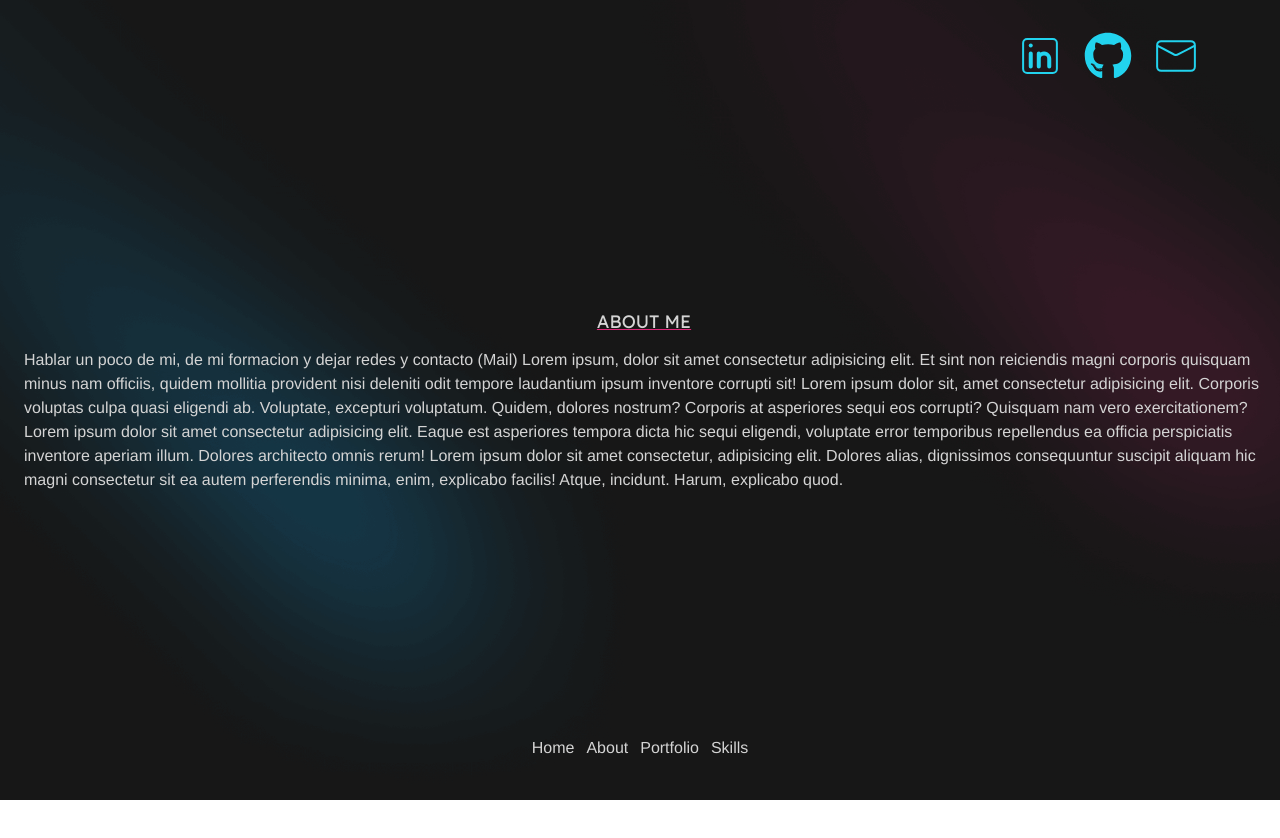
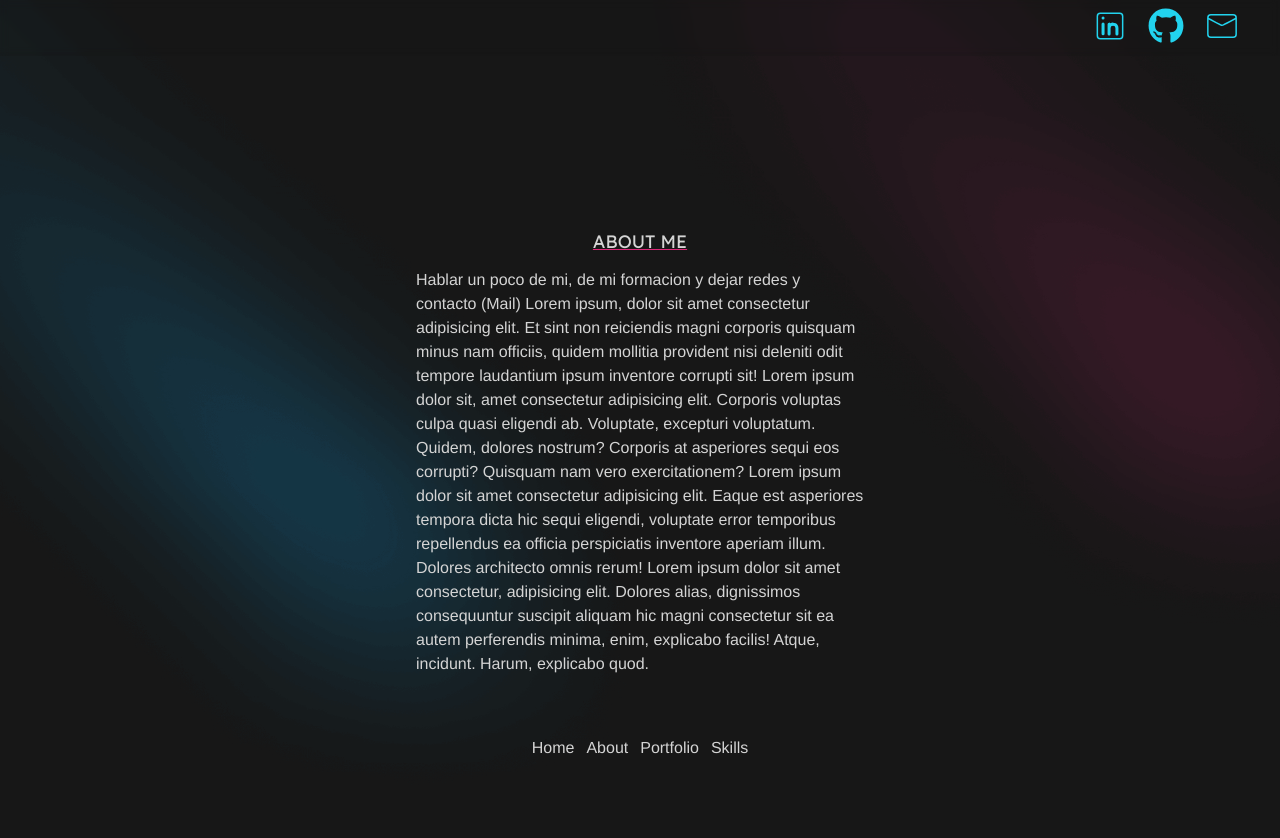
Before and after one commit to CarolinaPallaro/Web2024, a React (Vite) app in the folder Portfolio2024/: page /about in a window 1280 px wide. Shown: the top 838 px of the page. Before the commit the page ends 800 px from the top, so only its background shows below. Built offline with nearby package versions, Linux system fonts and the light colour scheme.

Commit message:
change navbar style, and background sections behavior

```diff
--- a/Portfolio2024/src/(routes)/About.jsx
+++ b/Portfolio2024/src/(routes)/About.jsx
@@ -1,29 +1,27 @@
 import React from "react";
+import backgroundSections from "../constants/constants";
+
 const About = () => {
   return (
-    <section className="flex text-primaryFont py-20 space-x-2 px-4 tablet:items-center">
-      <img
-        className="inset-0 absolute w-full h-full object-cover z-0"
-        src="./public/imgs/about-dark.png"
-        alt="about-dark"
-      />
+    <article
+      className={`${backgroundSections.about} flex text-primaryFont space-x-2 px-4 tablet:items-center max-w-[800px]`}
+    >
       <header className=" text-center space-y-3 z-10 flex-col movil:py-3 max-h-50 justify-center tablet:h-30 tablet:m-40 ">
         <h1 className=" font-lexend text-lg underline decoration-details">ABOUT ME</h1>
         <p className="text-left">
           Hablar un poco de mi, de mi formacion y dejar redes y contacto (Mail) Lorem ipsum, dolor sit amet consectetur
-          adipisicing elit.
-          Et sint non reiciendis magni corporis quisquam minus nam officiis, quidem mollitia provident nisi deleniti
-          odit tempore laudantium ipsum inventore corrupti sit! Lorem ipsum dolor sit, amet consectetur adipisicing
-          elit. Corporis voluptas culpa quasi eligendi ab. Voluptate, excepturi voluptatum. Quidem, dolores
+          adipisicing elit. Et sint non reiciendis magni corporis quisquam minus nam officiis, quidem mollitia provident
+          nisi deleniti odit tempore laudantium ipsum inventore corrupti sit! Lorem ipsum dolor sit, amet consectetur
+          adipisicing elit. Corporis voluptas culpa quasi eligendi ab. Voluptate, excepturi voluptatum. Quidem, dolores
           nostrum? Corporis at asperiores sequi eos corrupti? Quisquam nam vero exercitationem? Lorem ipsum dolor sit
           amet consectetur adipisicing elit. Eaque est asperiores tempora dicta hic sequi eligendi, voluptate error
-          temporibus repellendus ea officia perspiciatis inventore aperiam illum. Dolores architecto omnis rerum!
-          Lorem ipsum dolor sit amet consectetur, adipisicing elit. Dolores alias, dignissimos consequuntur suscipit
-          aliquam hic magni consectetur sit ea autem perferendis minima, enim, explicabo facilis! Atque, incidunt.
-          Harum, explicabo quod.
+          temporibus repellendus ea officia perspiciatis inventore aperiam illum. Dolores architecto omnis rerum! Lorem
+          ipsum dolor sit amet consectetur, adipisicing elit. Dolores alias, dignissimos consequuntur suscipit aliquam
+          hic magni consectetur sit ea autem perferendis minima, enim, explicabo facilis! Atque, incidunt. Harum,
+          explicabo quod.
         </p>
       </header>
-    </section>
+    </article>
   );
 };
 
--- a/Portfolio2024/src/(routes)/App.jsx
+++ b/Portfolio2024/src/(routes)/App.jsx
@@ -1,31 +1,22 @@
-
-import React from 'react'
-import {  NavBar, } from '../components/index';
-import { SocialNav } from '../components/index';
-import { Outlet } from 'react-router-dom';
+import React from "react";
+import { NavBar } from "../components/index";
+import { SocialNav } from "../components/index";
+import { Outlet } from "react-router-dom";
 
 // import { BodyPage } from '../components/index';
 
-
 function App() {
-
   return (
     <>
+      <div className="App flex min-h-[100vh] h-full bg-no-repeat justify-center bg-neutral-900 ">
+        <SocialNav />
+        <section className="pt-14">
+          <Outlet />
+        </section>
 
-    <div className='App flex min-h-[100vh] h-full bg-no-repeat justify-center bg-neutral-900 '>
-
-    <SocialNav/>
-
-    <Outlet />
-
-    <NavBar />
-    </div>
-
-
-
+        <NavBar />
+      </div>
     </>
-
-
   );
 }
 
--- a/Portfolio2024/src/(routes)/Home.jsx
+++ b/Portfolio2024/src/(routes)/Home.jsx
@@ -1,14 +1,17 @@
 import React from "react";
 import { DownloadB, CoverParticles } from "../components/index";
-import imageStyle from './routesStyles/Routes.module.css'
+import imageStyle from "./routesStyles/Routes.module.css";
 
 const Home = () => {
   return (
-    <div className="flex justify-center items-center z-0 container min-h-[100vh] h-full bg-no-repeat">
+    <div className="flex justify-center items-start z-0 container h-full bg-no-repeat">
       <CoverParticles />
+      <section className="flex z-50 flex-col ">
+        <article className="movil:w-full flex justify-center">
+          <img className={`${imageStyle.photo} grayscale filter `} src="/public/imgs/miFoto.png" alt="MyPhoto" />
+        </article>
 
-      <section className="flex z-50 flex-col-reverse ">
-        <header className=" tablet:text-left p-4 ">
+        <article className=" tablet:text-left p-4 ">
           <h1 className="text-primary text-3xl font-lexend font-bold ">
             {" "}
             <span className="text-primaryFont ">Hi im Caro, </span>
@@ -24,14 +27,10 @@ const Home = () => {
           <br />
 
           <DownloadB />
-        </header>
-
-        <article className="movil:w-full flex justify-center">
-          <img className={`${imageStyle.photo} grayscale filter `} src="/public/imgs/miFoto.png" alt="MyPhoto" />
         </article>
       </section>
     </div>
   );
 };
 
-export {Home};
+export { Home };
--- a/Portfolio2024/src/(routes)/Portfolio.jsx
+++ b/Portfolio2024/src/(routes)/Portfolio.jsx
@@ -1,15 +1,11 @@
 import React from "react";
-import {ProjectCard} from "../components/index"
-import { projects} from "../components/cards/projectsFront";
+import { ProjectCard } from "../components/index";
+import { projects } from "../components/cards/projectsFront";
+import backgroundSections from "../constants/constants";
 
 const Portfolio = () => {
   return (
-    <section className="flex flex-col text-primaryFont py-10 px-2">
-      <img
-        className="absolute inset-0  w-full h-full object-cover z-0"
-        src="./public/imgs/portfolio-dark.png"
-        alt="portfolio-dark"
-      />
+    <article className={`${backgroundSections.portfolio} flex flex-col text-primaryFont px-2`}>
       <header className="portfolio py-14 space-y-3 text-primaryFont flex flex-col items-center ">
         <h2 className="font-lexend text-lg underline decoration-primary">PORTFOLIO</h2>
         <p className="p-4 text-primaryFont text-left tablet:text-lg ">
@@ -31,7 +27,7 @@ const Portfolio = () => {
           ))}
         </section>
       </main>
-    </section>
+    </article>
   );
 };
 
--- a/Portfolio2024/src/(routes)/_Skills.jsx
+++ b/Portfolio2024/src/(routes)/_Skills.jsx
@@ -1,16 +1,11 @@
-
 import React from "react";
 import { SkillsCards } from "../components/cards/SkillsCards";
 import { skillstItems } from "../components/cards/skillsData";
+import backgroundSections from "../constants/constants";
 
 const _Skills = () => {
   return (
-    <section className="flex flex-col text-primaryFont py-10 px-2">
-      <img
-        className="absolute inset-0  w-full h-full object-cover z-0"
-        src="./public/imgs/skills-dark.png"
-        alt="skills-dark"
-      />
+    <section className={`${backgroundSections.skills} flex flex-col text-primaryFont py-10 px-2`}>
       <header className="py-14 space-y-3 text-primaryFont flex flex-col items-center ">
         <h2 className="font-lexend text-lg underline decoration-details">SKILLS</h2>
         <p className="text-left p-4 desktop:px-10 desktop:py-10  ">
@@ -28,4 +23,4 @@ const _Skills = () => {
   );
 };
 
-export {_Skills}
+export { _Skills };
--- a/Portfolio2024/src/components/cards/ProjectCard.jsx
+++ b/Portfolio2024/src/components/cards/ProjectCard.jsx
@@ -1,13 +1,12 @@
 import React from "react";
-
 
 const ProjectCard = ({ images, title, description, deploy, repo }) => {
   return (
     <article
       className="m-3 p-3 flex flex-col rounded-xl border-collapse overflow-hidden max-w-sm mx-auto
-     shadow-md space-y-4 bg-neutral-900"
+     shadow-md space-y-4 bg-neutral-900 [&>img]:hover:blur-0"
     >
-      <img className="blur-sm hover:blur-0 duration-500 w-full h-48 object-cover" src={images} alt="projectImg" />
+      <img className="blur-sm duration-500 w-full h-48 object-cover" src={images} alt="projectImg" />
       <h2 className="text-lg mb-2 font-lexend text-left text-primaryFont ">{title}</h2>
       <p className="text-ls text-left text-gray-400">{description}</p>
 
@@ -23,4 +22,4 @@ const ProjectCard = ({ images, title, description, deploy, repo }) => {
   );
 };
 
-export {ProjectCard};
+export { ProjectCard };
--- a/Portfolio2024/src/components/nav/SocialNav.jsx
+++ b/Portfolio2024/src/components/nav/SocialNav.jsx
@@ -1,19 +1,23 @@
-import React from 'react';
-import {socialMedia} from './dataNavTop'
+import React from "react";
+import { socialMedia } from "./dataNavTop";
 // import { motion } from "framer-motion"
 
+const tablet = "tablet:justify-end tablet:pr-10";
+const desktop = "desktop:pr-20 desktop:py-5";
 
 const SocialNav = () => {
   return (
-    <section className="fixed py-2 px-10 top-6 flex justify-center tablet:right-10   z-50 ">
-      <ul className=" text-primary flex w-full space-x-5">
+    <section
+      className={`${desktop} ${tablet} fixed py-2 top-0 flex justify-center z-50 w-screen bg-neutral-900/10 backdrop-blur-sm border-b-4 border-neutral-900/15`}
+    >
+      <ul className=" text-primary flex space-x-5">
         {socialMedia.map((item, index) => (
           <li
             className="  text-4xl cursor-pointer movil:text-grow hover:text-secondary transition-colors duration-500 "
             key={index}
           >
             <a href={item.link} target="_blank" rel="noopener noreferrer">
-              <item.icon className="text-4xl tablet:text-5xl" />
+              <item.icon className="text-4xl " />
             </a>
           </li>
         ))}
--- /dev/null
+++ b/Portfolio2024/src/constants/constants.js
@@ -0,0 +1,9 @@
+const bg = 'before:absolute before:w-full before:h-full before:left-0 before:top-0 before:bg-cover before:bg-no-repeat';
+
+const backgroundSections = {
+  about: `before:bg-about before:bg-[50%_100%] inter:before:bg-[50%_100%] ${bg}`,
+  portfolio: `before:bg-portfolio before:bg-[60%_100%] inter:before:bg-[50%_100%] ${bg}`,
+  skills: `before:bg-skills before:bg-[67%_100%] inter:before:bg-[70%_100%] ${bg}`,
+};
+
+export default backgroundSections;
--- a/Portfolio2024/tailwind.config.js
+++ b/Portfolio2024/tailwind.config.js
@@ -1,26 +1,26 @@
 /** @type {import('tailwindcss').Config} */
 export default {
-  content: [
-    "./index.html",
-    "./src/**/*.{js,ts,jsx,tsx,svg,module.css}",
-  ],
+  content: ['./index.html', './src/**/*.{js,ts,jsx,tsx,svg,module.css}'],
   theme: {
     screens: {
-      'movil': '320px',
-      'inter':'760,',
-      'tablet': '768px',
-      'laptop': '1024px',
-      'desktop': '1440px',
+      movil: '320px',
+      inter: '760px',
+      tablet: '768px',
+      laptop: '1024px',
+      desktop: '1440px',
     },
     extend: {
       colors: {
-        primaryFont:'rgb(212 212 212)' , //letra de la pagina
+        primaryFont: 'rgb(212 212 212)', //letra de la pagina
         primary: '#22d3ee', //botones, texto importante
         secondary: '#0284c7', //azul obscuro
         details: '#db2777', // rosa para detalles fondo
       },
       backgroundImage: {
         'custom-gradient': 'linear-gradient(to top right, var(--tw-gradient-stops))',
+        about: "url('/imgs/about-dark.png')",
+        skills: "url('/imgs/skills-dark.png')",
+        portfolio: "url('/imgs/portfolio-dark.png')",
       },
       fontFamily: {
         lexend: ['Lexend', 'sans-serif'], // principal
@@ -31,4 +31,4 @@ export default {
     },
   },
   plugins: [],
-}
+};
```
Also changed, not shown: Portfolio2024/.eslintrc.json.
